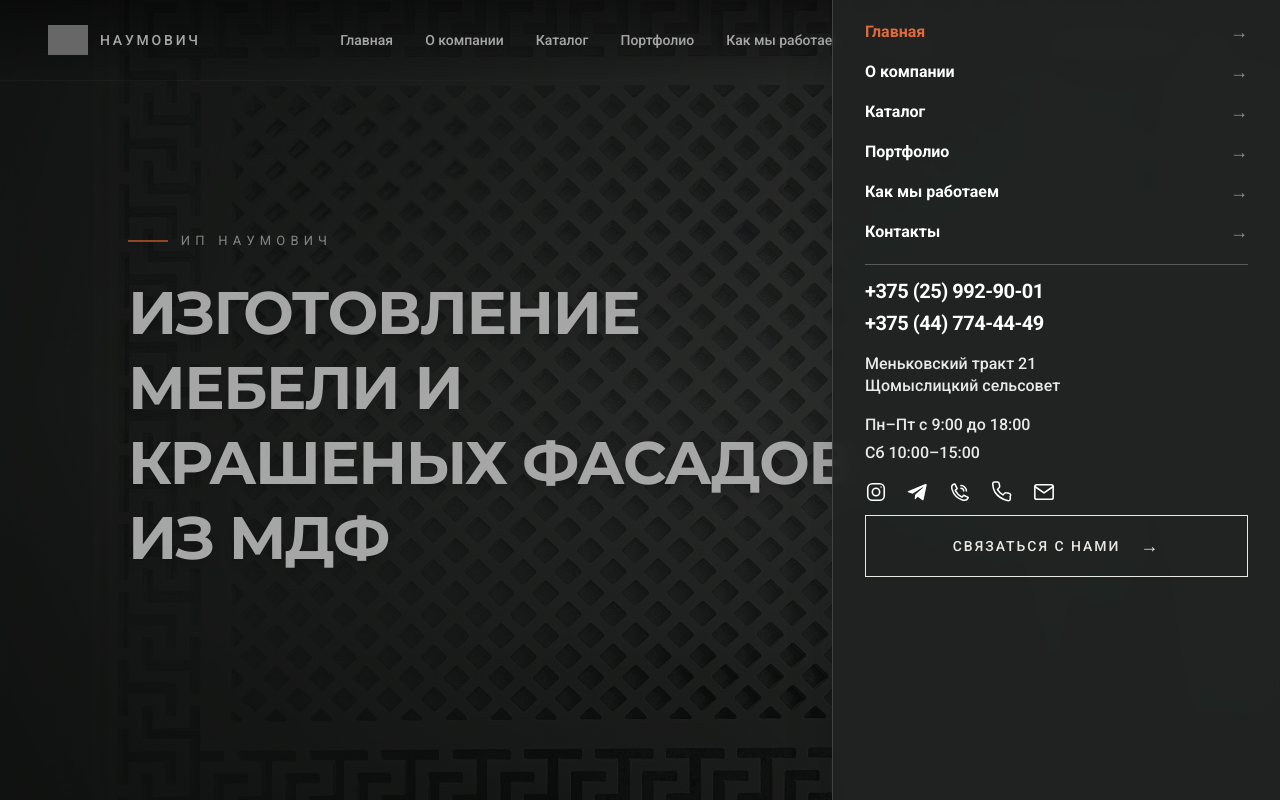
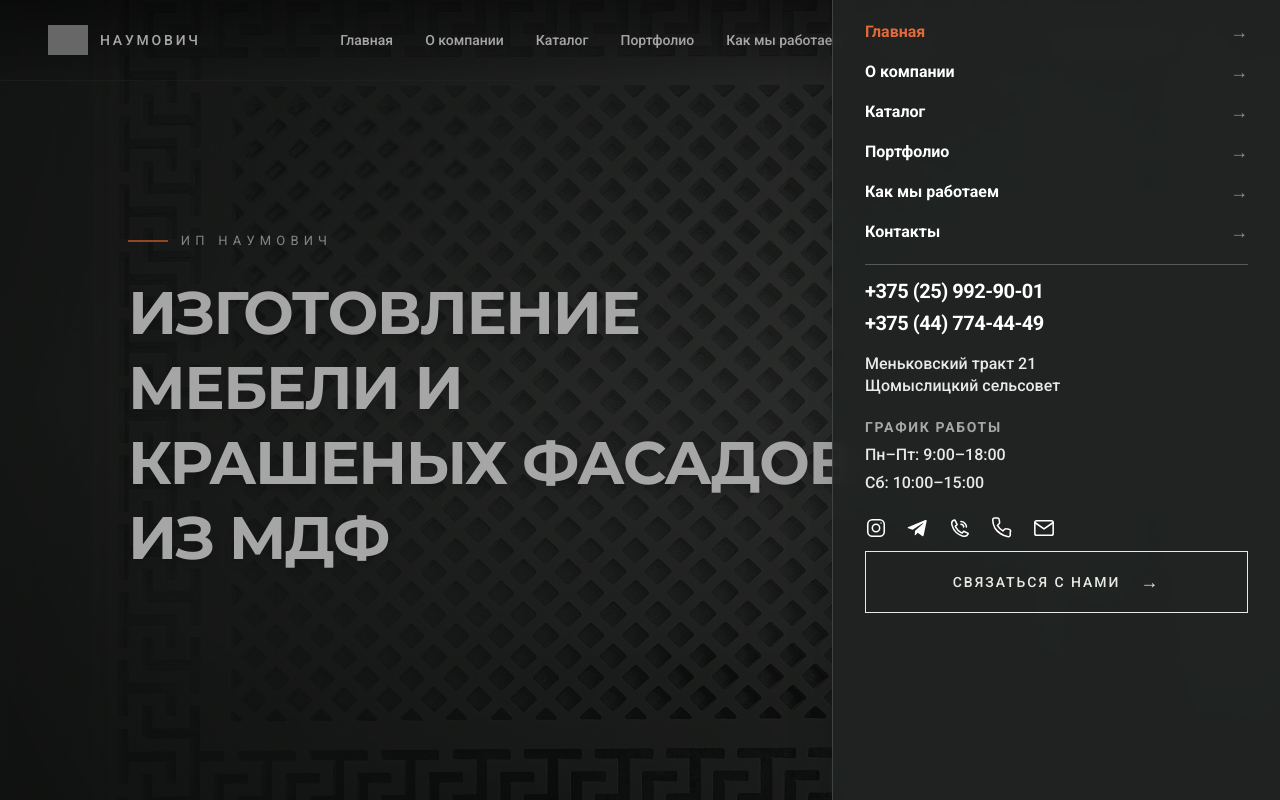
Before and after one commit to IljaBelousow/naumovich-site, a Next.js app: page / in a window 1280 px wide. Both pictures are taken after a click on the button "Открыть меню". Shown: the top 800 px of the page. Built offline with nearby package versions, Linux system fonts and the light colour scheme; grey boxes are pictures that could not be loaded.

Commit message:
Make Saturday hours clearly visible in burger menu

```diff
--- a/src/components/Header.tsx
+++ b/src/components/Header.tsx
@@ -156,9 +156,12 @@ export default function Header() {
                 <p className="text-base font-medium leading-snug text-white/90">Меньковский тракт 21<br />Щомыслицкий сельсовет</p>
               </section>
 
-              <section className="shrink-0 py-1" aria-label="График работы">
-                <p className="text-base font-medium text-white/90">Пн–Пт с 9:00 до 18:00</p>
-                <p className="mt-1 text-base font-medium text-white/90">Сб 10:00–15:00</p>
+              <section className="shrink-0 py-2" aria-label="График работы">
+                <p className="text-sm font-semibold uppercase tracking-[0.12em] text-white/60">График работы</p>
+                <p className="mt-1 text-base font-medium leading-7 text-white/90">
+                  Пн–Пт: 9:00–18:00<br />
+                  Сб: 10:00–15:00
+                </p>
               </section>
 
               <section className="shrink-0 py-1" aria-label="Контакты">
```
